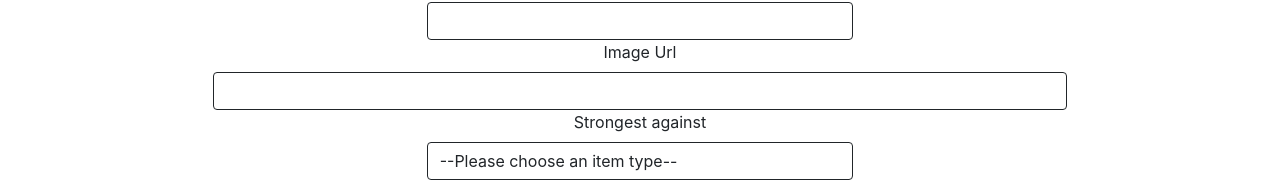
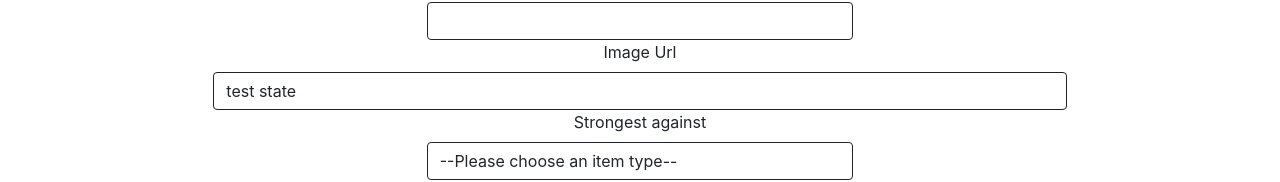
Before and after one commit to breyshaw/poketypes-front-end, a React (Create React App) app: page /add in a window 1280 px wide. Shown: the part 198-380 px from the top of the page. Built offline with nearby package versions, Linux system fonts and the light colour scheme; no server answers.

Commit message:
add formData values to AddType form

```diff
--- a/src/pages/AddType/AddType.jsx
+++ b/src/pages/AddType/AddType.jsx
@@ -9,7 +9,7 @@ import styles from './AddType.module.css'
 function AddType(props) {
   const [formData, setFormData] = useState({
     title: '',
-    imageUrl: '',
+    imageUrl: 'test state',
     topWeakness: '',
     weakness2: '',
     weakness3: '',
@@ -23,14 +23,15 @@ function AddType(props) {
       <h1 className='mt-4 mb-0'>Add a Pokemon Type!</h1>
       <form
         autoComplete="off"
-      // onSubmit={handleSubmit}
+        // onSubmit={handleSubmit}
+        className={styles.form}
       >
         <div className="col-4">
           <p className='form-label'>Type Name:</p>
           <input
             className='form-control border border-dark'
             type="text"
-            // value={title}
+            value={formData.title}
             name="title"
           // onChange={handleChange}
           />
@@ -39,7 +40,7 @@ function AddType(props) {
           <p className='form-label'>Image Url</p>
           <input type="text"
             className='form-control border border-dark'
-            // value={imageUrl}
+            value={formData.imageUrl}
             name="imageUrl"
           // onChange={handleChange}
           />
@@ -48,7 +49,7 @@ function AddType(props) {
           <p className='form-label'>Strongest against</p>
           <select name="topStrength"
             className='form-control border border-dark'
-          // value={strongAgainst}
+            value={formData.topStrength}
           // onChange={handleChange}
           >
             <option>--Please choose an item type--</option>
@@ -61,7 +62,7 @@ function AddType(props) {
           <p className='form-label'>2nd strongest against</p>
           <select name="strength2"
             className='form-control border border-dark'
-          // value={strongAgainst}
+            value={formData.strength2}
           // onChange={handleChange}
           >
             <option>--Please choose an item type--</option>
@@ -75,7 +76,7 @@ function AddType(props) {
           <p className='form-label'>3rd strongest against</p>
           <select name="strength3"
             className='form-control border border-dark'
-          // value={strongAgainst}
+            value={formData.strength3}
           // onChange={handleChange}
           >
             <option>--Please choose an item type--</option>
@@ -89,7 +90,7 @@ function AddType(props) {
           <p className='form-label'>Top Weakness</p>
           <select name="topWeakness"
             className='form-control border border-dark'
-          // value={strongAgainst}
+            value={formData.topWeakness}
           // onChange={handleChange}
           >
             <option>--Please choose an item type--</option>
@@ -102,7 +103,7 @@ function AddType(props) {
           <p className='form-label'>2nd top weakness</p>
           <select name="weakness2"
             className='form-control border border-dark'
-          // value={strongAgainst}
+            value={formData.weakness2}
           // onChange={handleChange}
           >
             <option>--Please choose an item type--</option>
@@ -115,7 +116,7 @@ function AddType(props) {
           <p className='form-label'>3rd top weakness</p>
           <select name="weakness3"
             className='form-control border border-dark'
-          // value={strongAgainst}
+            value={formData.weakness3}
           // onChange={handleChange}
           >
             <option>--Please choose an item type--</option>
```
